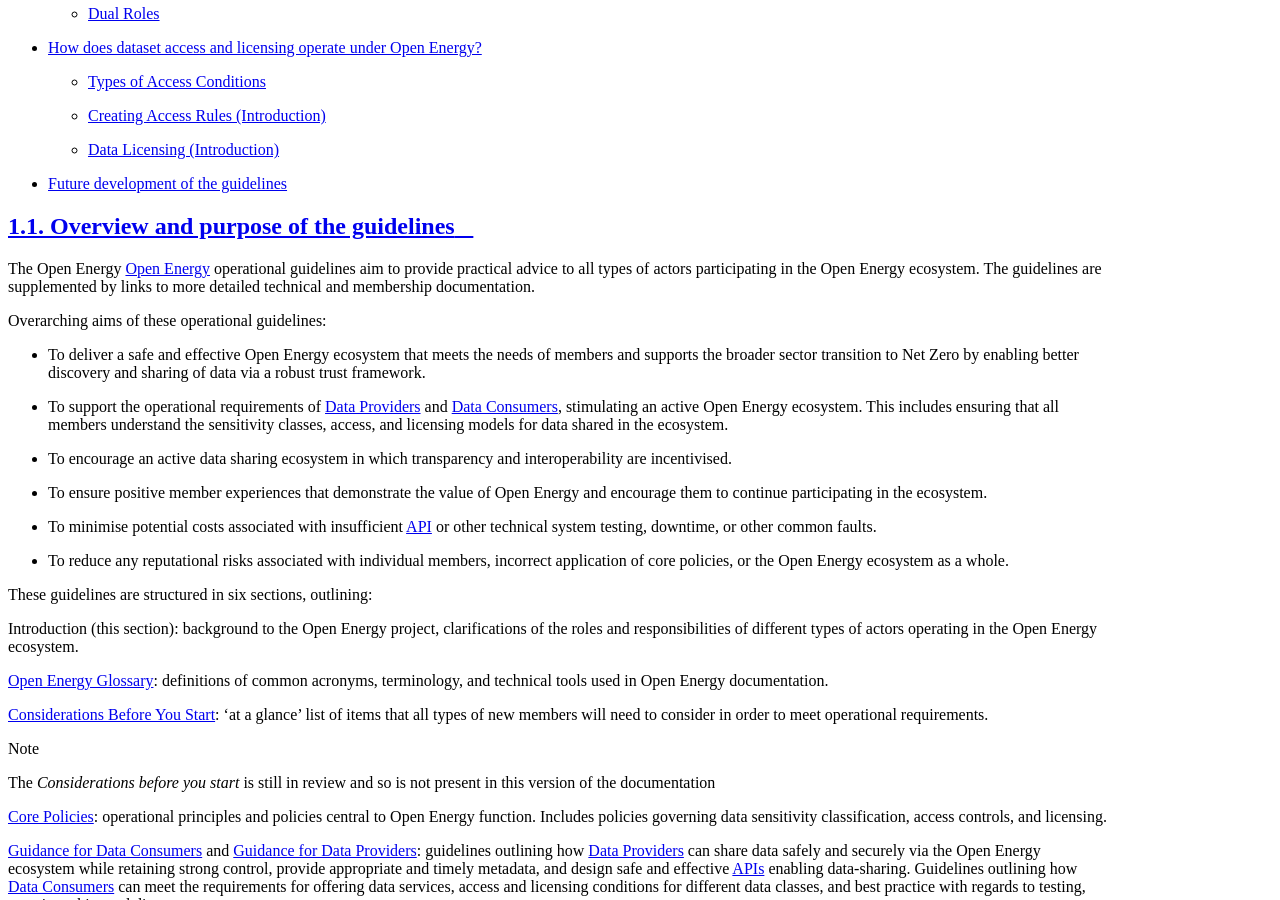
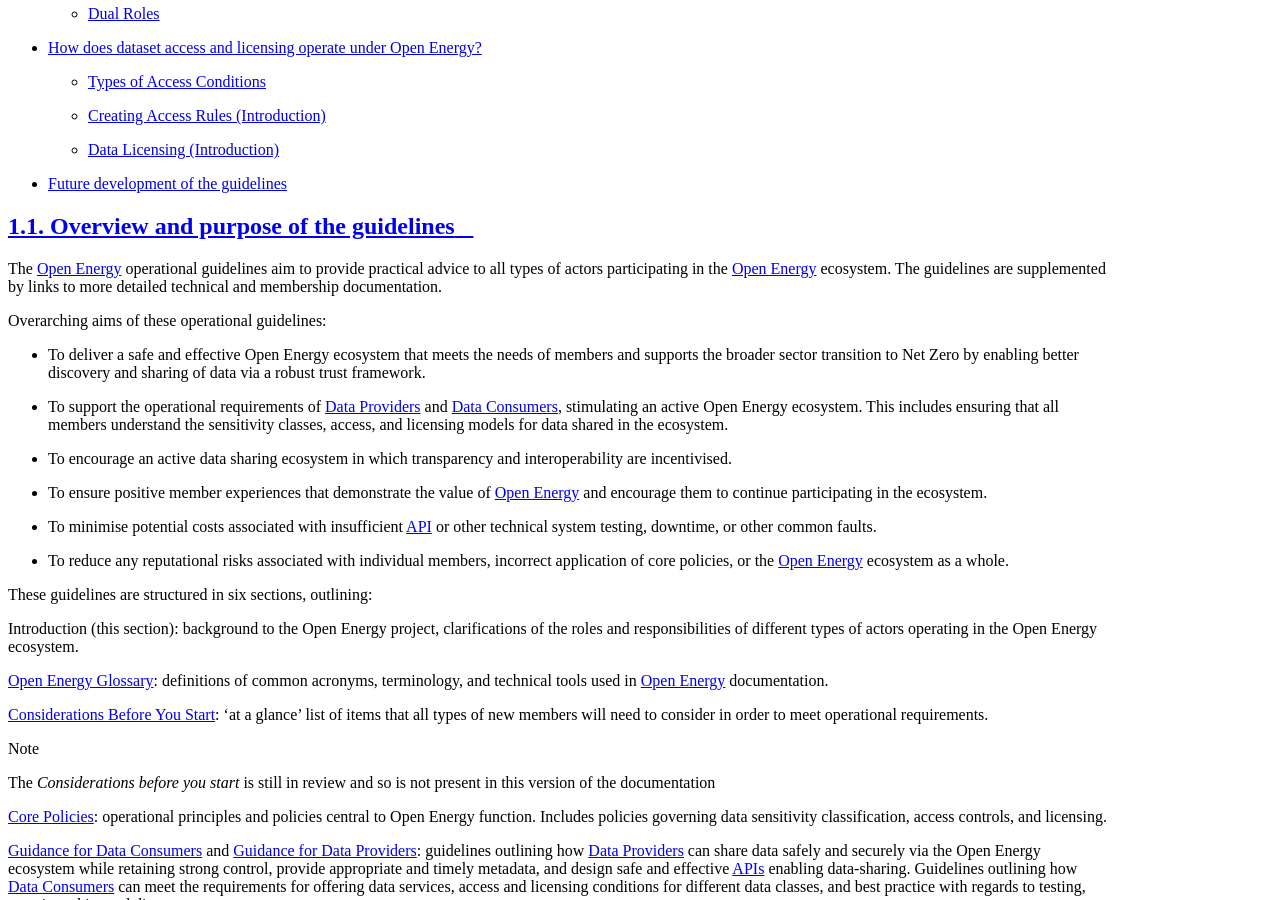
Before and after one commit to icebreakerone/open-energy-technical-docs, a Sphinx documentation site: the page built from docs/ops_guidelines/introduction.rst, in a window 1280 px wide and 900 px high, scrolled down 1359 px. Built offline with Sphinx 7.4.7 and the Read the Docs theme 2.0.0, drawn with Linux system fonts in a browser that asks for light colours; the version number could not be read and is left out.

Commit message:
Another acronym pass!

```diff
--- a/docs/ops_guidelines/introduction.rst
+++ b/docs/ops_guidelines/introduction.rst
@@ -8,8 +8,8 @@
 Overview and purpose of the guidelines
 ######################################
 
-The Open Energy |OE| operational guidelines aim to provide practical advice to all types of actors participating in
-the Open Energy ecosystem. The guidelines are supplemented by links to more detailed technical and membership
+The |OE| operational guidelines aim to provide practical advice to all types of actors participating in
+the |OE| ecosystem. The guidelines are supplemented by links to more detailed technical and membership
 documentation.
 
 Overarching aims of these operational guidelines:
@@ -20,19 +20,19 @@
   ecosystem. This includes ensuring that all members understand the sensitivity classes, access, and licensing models
   for data shared in the ecosystem.
 * To encourage an active data sharing ecosystem in which transparency and interoperability are incentivised.
-* To ensure positive member experiences that demonstrate the value of Open Energy and encourage them to continue
+* To ensure positive member experiences that demonstrate the value of |OE| and encourage them to continue
   participating in the ecosystem.
 * To minimise potential costs associated with insufficient |API| or other technical system testing, downtime, or
   other common faults.
 * To reduce any reputational risks associated with individual members, incorrect application of core policies, or
-  the Open Energy ecosystem as a whole.
+  the |OE| ecosystem as a whole.
 
 These guidelines are structured in six sections, outlining:
 
 Introduction (this section): background to the Open Energy project, clarifications of the roles and responsibilities
 of different types of actors operating in the Open Energy ecosystem.
 
-`Open Energy Glossary`: definitions of common acronyms, terminology, and technical tools used in Open Energy
+`Open Energy Glossary`: definitions of common acronyms, terminology, and technical tools used in |OE|
 documentation.
 
 `Considerations Before You Start`: ‘at a glance’ list of items that all types of new members will need
```
